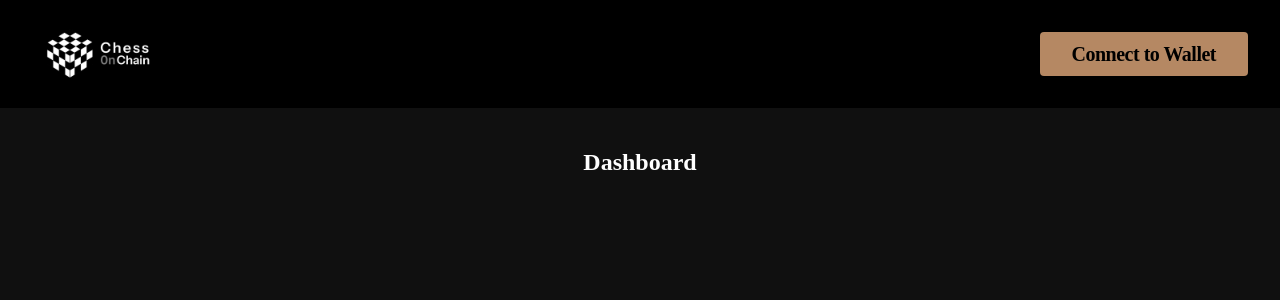
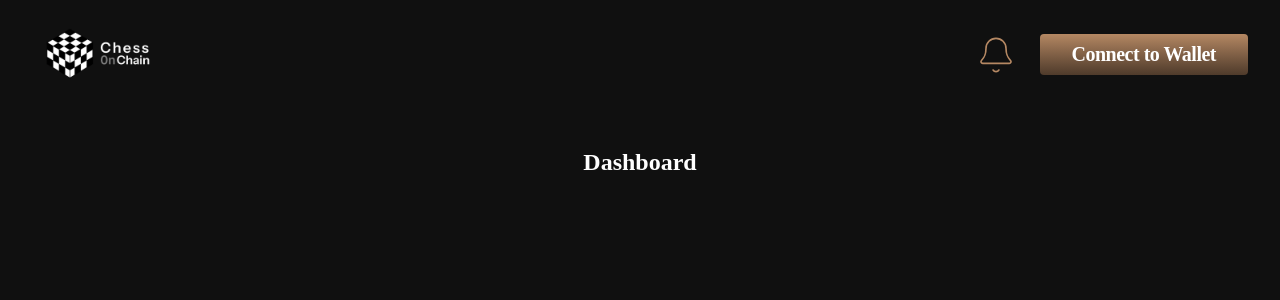
Before and after one commit to Chess-on-Chain/frontend, a React (Vite) app: page / in a window 1280 px wide. Shown: the top 300 px of the page. Built offline with nearby package versions, Linux system fonts and the light colour scheme.

Commit message:
#2 (UI): refactor

```diff
--- a/package.json
+++ b/package.json
@@ -11,6 +11,7 @@
   },
   "dependencies": {
     "@tailwindcss/vite": "^4.1.11",
+    "lucide-react": "^0.525.0",
     "react": "^19.1.0",
     "react-dom": "^19.1.0",
     "react-router-dom": "^7.7.0",
--- a/src/App.tsx
+++ b/src/App.tsx
@@ -6,15 +6,14 @@ import { BrowserRouter as Router, Routes, Route } from 'react-router-dom'
 import Dashboard from './pages/Dashboard'
 import Gameplay from './pages/Gameplay'
 import Profile from './pages/Profile'
-import Layout from './components/Layout'
+import BaseLayout from './components/ui/layout/BaseLayout'
 
 function App() {
-  // const [count, setCount] = useState(0)
 
   return (
     <Router>
       <Routes>
-        <Route path='/' element={<Layout />} >
+        <Route path='/' element={<BaseLayout />} >
           <Route index element={<Dashboard />} />
           <Route path='/gameplay' element={<Gameplay />} />
           <Route path='/profile' element={<Profile />} />
--- a/src/components/Layout.tsx
+++ /dev/null
@@ -1,36 +0,0 @@
-import { Link, Outlet } from "react-router-dom";
-import ConnectWalletBtn from "./ui/common/button/BtnConnectWallet";
-
-const Layout = () => {
-  return (
-    <div className="flex w-screen min-h-screen flex-col">
-
-      <header className="bg-black px-8 py-4 shadow-md">
-        <nav className="relative flex justify-between">
-          <div className="left">
-            <div className="w-full sm:w-[30%] md:w-[40%]">
-                <Link to='/' >
-                    <img
-                      src="/Logo-COC.png"
-                      alt="Logo Chess on Chain"
-                      className="w-full h-auto" />
-                </Link>
-            </div>
-          </div>
-
-          <div className="right h-full self-center">
-            <ConnectWalletBtn />
-          </div>
-        </nav>
-      </header>
-
-      <main className="content" style={{ padding: "1rem" }}>
-        <Outlet />
-      </main>
-
-
-    </div>
-  );
-};
-
-export default Layout;
--- a/src/components/ui/common/button/BtnConnectWallet.tsx
+++ b/src/components/ui/common/button/BtnConnectWallet.tsx
@@ -3,7 +3,7 @@ import { Link } from "react-router-dom";
 export default function ConnectWalletBtn() {
   return (
     <button className="connect-btn">
-        <Link to="/" className="font-bold text-xl tracking-tight">Connect to Wallet</Link>
+        <Link to="/" className="font-semibold text-xl tracking-tight">Connect to Wallet</Link>
     </button>
   );
 }
--- /dev/null
+++ b/src/components/ui/common/index.ts
@@ -0,0 +1,2 @@
+export { default as Navbar } from "./navbar"
+export { default as BtnConnectWallet } from "./button/BtnConnectWallet"
--- /dev/null
+++ b/src/components/ui/common/navbar/index.tsx
@@ -0,0 +1,27 @@
+import { Bell } from "lucide-react";
+import { Link } from "react-router-dom";
+import ConnectWalletBtn from "../button/BtnConnectWallet";
+
+export default function Navbar() {
+    return (
+        <nav className="relative flex justify-between">
+          <div className="left">
+            <div className="w-full sm:w-[30%] md:w-[40%]">
+                <Link to='/' >
+                    <img
+                      src="/Logo-COC.png"
+                      alt="Logo Chess on Chain"
+                      className="w-full h-auto" />
+                </Link>
+            </div>
+          </div>
+
+          <div className="right flex justify-between align-baseline h-full self-center gap-6">
+            <button className="cursor-pointer">
+              <Bell size={40} color="currentColor" strokeWidth={1} className="mt-px text-secondary"/>
+            </button>
+            <ConnectWalletBtn />
+          </div>
+        </nav>
+    )
+}
--- /dev/null
+++ b/src/components/ui/layout/BaseLayout.tsx
@@ -0,0 +1,17 @@
+import { Outlet } from "react-router-dom";
+import { Navbar } from "../common";
+
+const BaseLayout = () => {
+  return (
+    <div className="flex w-screen min-h-screen flex-col">
+      <header className="bg-transparent px-8 py-4 shadow-md">
+        <Navbar />
+      </header>
+      <main className="content" style={{ padding: "1rem" }}>
+        <Outlet />
+      </main>
+    </div>
+  );
+};
+
+export default BaseLayout;
--- a/src/index.css
+++ b/src/index.css
@@ -1,5 +1,4 @@
 @import "tailwindcss";
-
 
 @theme {
   --color-primary: #101010;
@@ -44,7 +43,7 @@
 
 @layer components {
   .connect-btn {
-    @apply px-8 py-2 rounded-sm bg-secondary;
+    @apply px-8 py-1 rounded-sm bg-linear-to-b from-secondary to-[#4F3B2B] text-white;
   }
 
 }
--- a/src/pages/Gameplay.tsx
+++ b/src/pages/Gameplay.tsx
@@ -1,8 +1,8 @@
 const Gameplay = () => {
     return (
-        <>
+        <h1 className="text-2xl font-semibold">
          Gameplay
-        </>
+        </h1>
     )
 }
 
--- a/src/pages/Profile.tsx
+++ b/src/pages/Profile.tsx
@@ -1,8 +1,8 @@
 const Profile = () => {
     return (
-        <>
+        <h1 className="text-2xl font-semibold">
          Profile
-        </>
+        </h1>
     )
 }
 
```
Also changed, not shown: 1 other file (tests, documents, lock files or other folders).
